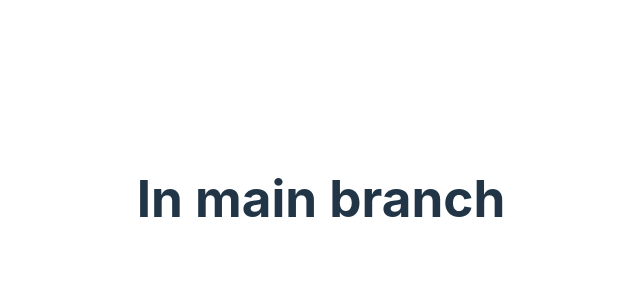
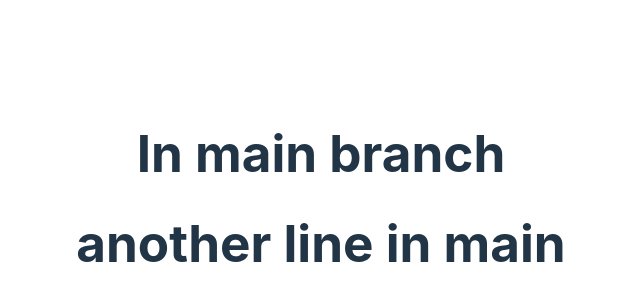
Before and after one commit to Timothy-Achonu/testGitBranching, a React (Vite) app: page / in a window 1280 px wide. Shown: the part 202-502 px from the top of the page, without its empty margins (319-959 px from the left). Built offline with nearby package versions, Linux system fonts and the light colour scheme.

Commit message:
another line in main

```diff
--- a/src/App.jsx
+++ b/src/App.jsx
@@ -9,6 +9,7 @@ function App() {
   return (
     <div className="App">
         <h1>In main branch</h1>
+        <h1>another line in main</h1>
     </div>
   )
 }
```
